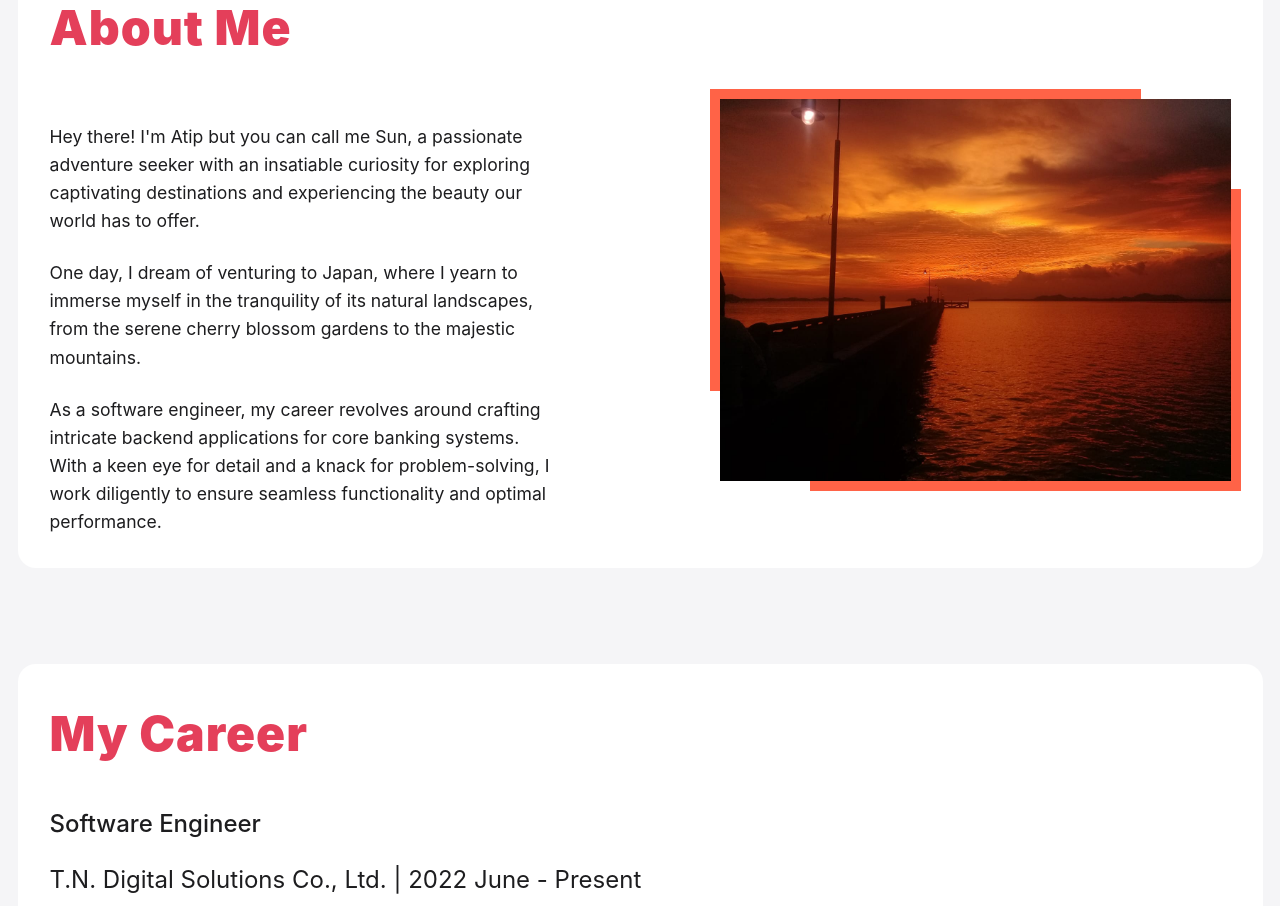
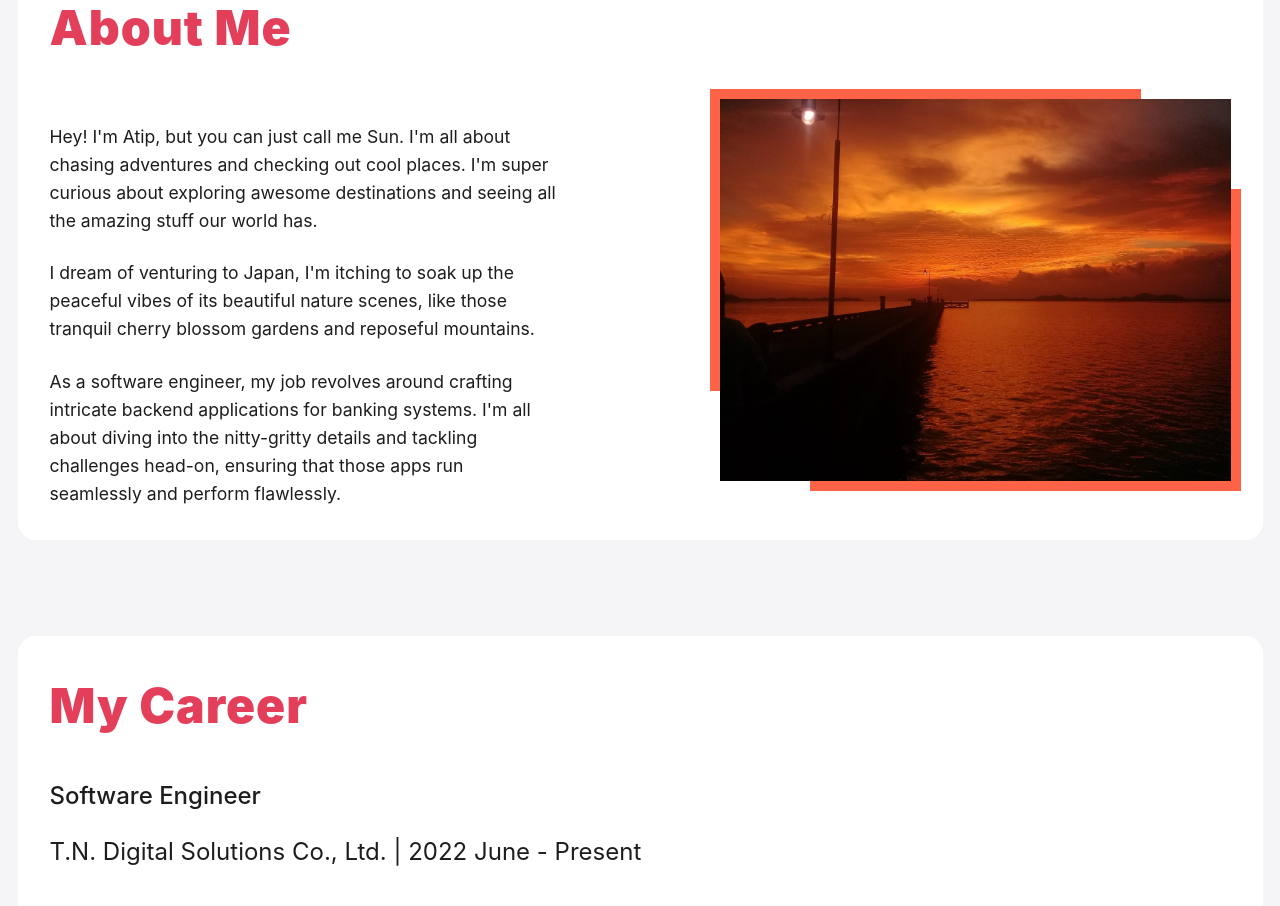
Before and after one commit to cantidentify/atip-portfolio, a React (Create React App) app: page / in a window 1280 px wide. Shown: the part 820-1726 px from the top of the page. Built offline with nearby package versions, Linux system fonts and the light colour scheme.

Commit message:
fix wording

```diff
--- a/src/components/About.js
+++ b/src/components/About.js
@@ -10,12 +10,12 @@ const About = () => {
             <div className="about-content-left">
                 <div className="about-content-detail">
                     <p>
-                        Hey there! I'm Atip but you can call me Sun, a passionate adventure seeker with an insatiable curiosity for exploring captivating destinations and experiencing the beauty our world has to offer. </p>
+                        Hey! I'm Atip, but you can just call me Sun. I'm all about chasing adventures and checking out cool places. I'm super curious about exploring awesome destinations and seeing all the amazing stuff our world has. </p>
                     <p>
-                        One day, I dream of venturing to Japan, where I yearn to immerse myself in the tranquility of its natural landscapes, from the serene cherry blossom gardens to the majestic mountains.</p>
+                        I dream of venturing to Japan, I'm itching to soak up the peaceful vibes of its beautiful nature scenes, like those tranquil cherry blossom gardens and reposeful mountains.</p>
 
                     <p>
-                        As a software engineer, my career revolves around crafting intricate backend applications for core banking systems. With a keen eye for detail and a knack for problem-solving, I work diligently to ensure seamless functionality and optimal performance.</p>
+                        As a software engineer, my job revolves around crafting intricate backend applications for banking systems. I'm all about diving into the nitty-gritty details and tackling challenges head-on, ensuring that those apps run seamlessly and perform flawlessly.</p>
                 </div>
             </div>
             <div>
```
